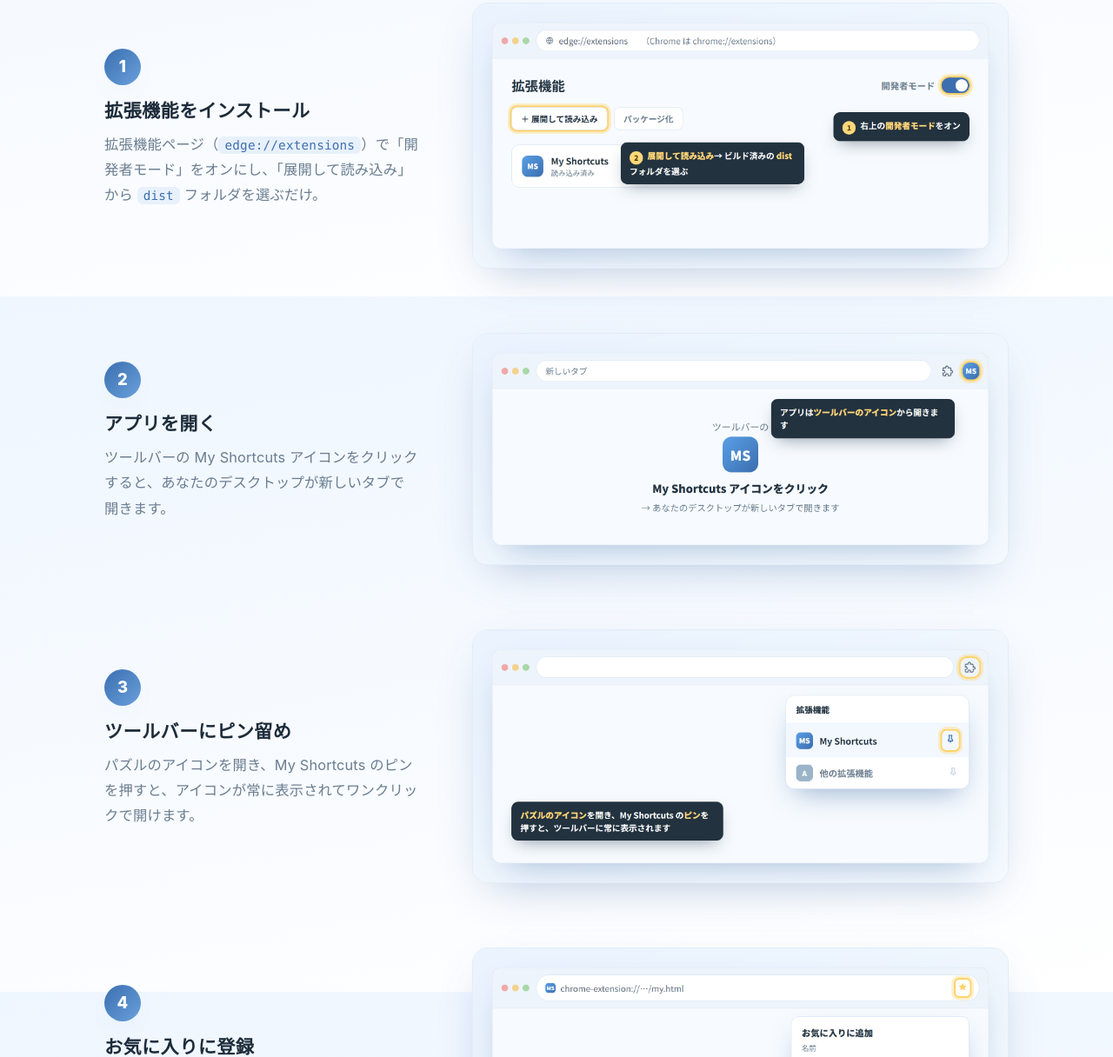
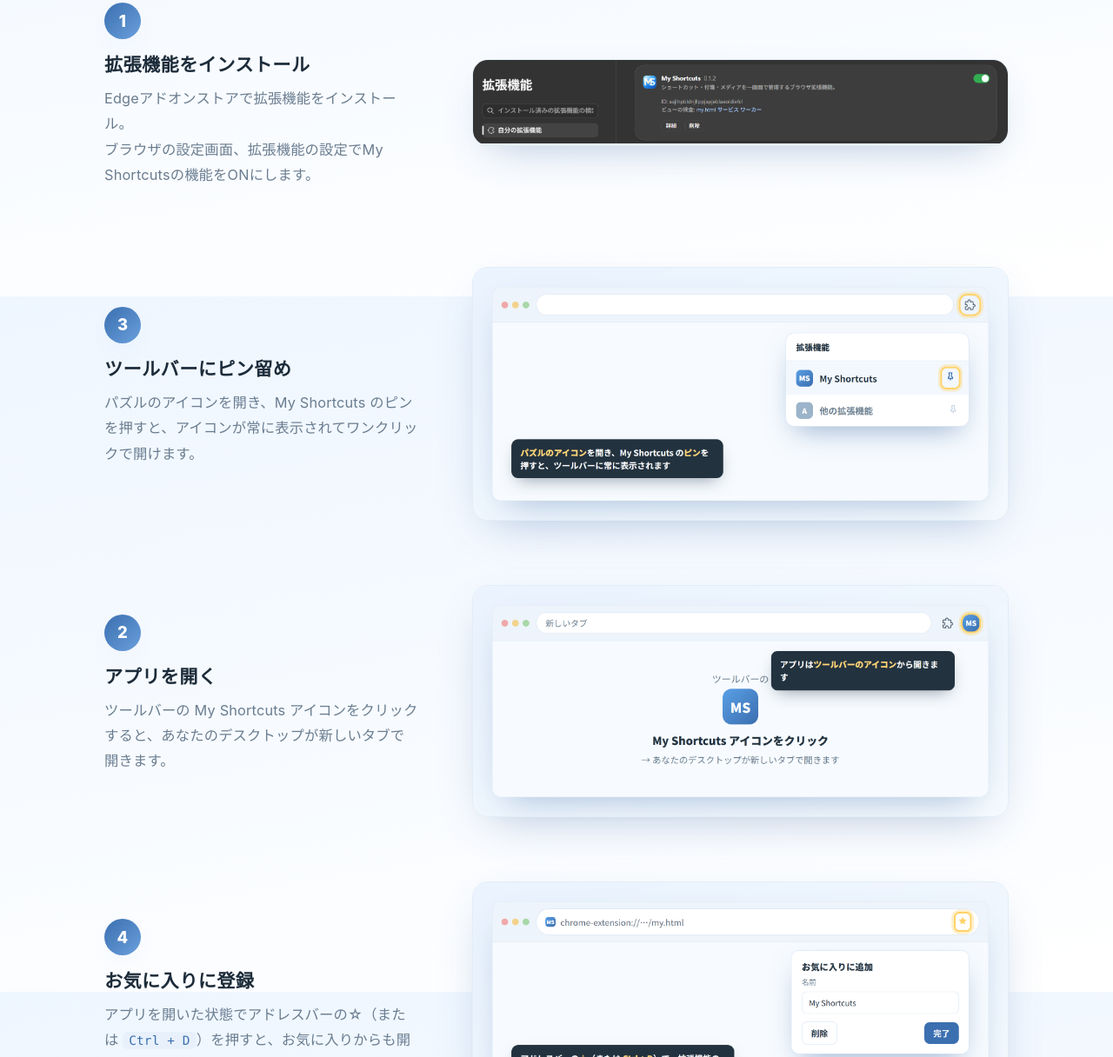
Before and after one commit to koyama0603/MyShortcusSite, a plain HTML site: page index.html in a window 1280 px wide. Shown: the part 10059-11275 px from the top of the page at 87% size. Drawn offline with Linux system fonts and the light colour scheme.

Commit message:
Update site

```diff
--- a/index.html
+++ b/index.html
@@ -340,7 +340,7 @@
       <h2>今日から、ブラウザがもっと自分らしく。</h2>
       <p>Microsoft Edge と Chrome に対応。無料で使えます。</p>
       <div class="get__actions">
-        <a class="btn btn--primary btn--lg" href="#">Coming soon!</a>
+        <a class="btn btn--primary btn--lg" href="https://microsoftedge.microsoft.com/addons/detail/aajlhpbldnjllppjapjeblaeoidiefcl">Edgeアドオンストア</a>
       </div>
       <p class="get__steps">アイコンを押すだけで、いつでもあなたのデスクトップが開きます。</p>
     </div>
@@ -359,9 +359,18 @@
         <div class="howto__text">
           <span class="howto__num">1</span>
           <h3>拡張機能をインストール</h3>
-          <p>拡張機能ページ（<code>edge://extensions</code>）で「開発者モード」をオンにし、「展開して読み込み」から <code>dist</code> フォルダを選ぶだけ。</p>
+          <p><a href="https://microsoftedge.microsoft.com/addons/detail/aajlhpbldnjllppjapjeblaeoidiefcl">Edgeアドオンストア</a>で拡張機能をインストール。<br>ブラウザの設定画面、拡張機能の設定でMy Shortcutsの機能をONにします。</p>
         </div>
-        <div class="howto__shot"><div class="frame"><img src="assets/guide-1.png" alt="拡張機能ページで開発者モードをオンにし、展開して読み込みから dist フォルダを選ぶ" /></div></div>
+        <div class="howto__shot"><div class="frame"><img src="assets/guide-1.1.png" alt="拡張機能をオンにする" /><div class="frame"></div></div>
+      </li>
+
+      <li class="howto__step reveal">
+        <div class="howto__text">
+          <span class="howto__num">3</span>
+          <h3>ツールバーにピン留め</h3>
+          <p>パズルのアイコンを開き、My Shortcuts のピンを押すと、アイコンが常に表示されてワンクリックで開けます。</p>
+        </div>
+        <div class="howto__shot"><div class="frame"><img src="assets/guide-3.png" alt="拡張機能メニューで My Shortcuts のピンを押してツールバーに固定する" /></div></div>
       </li>
 
       <li class="howto__step reveal">
@@ -371,15 +380,6 @@
           <p>ツールバーの My Shortcuts アイコンをクリックすると、あなたのデスクトップが新しいタブで開きます。</p>
         </div>
         <div class="howto__shot"><div class="frame"><img src="assets/guide-2.png" alt="ツールバーの My Shortcuts アイコンをクリックしてアプリを開く" /></div></div>
-      </li>
-
-      <li class="howto__step reveal">
-        <div class="howto__text">
-          <span class="howto__num">3</span>
-          <h3>ツールバーにピン留め</h3>
-          <p>パズルのアイコンを開き、My Shortcuts のピンを押すと、アイコンが常に表示されてワンクリックで開けます。</p>
-        </div>
-        <div class="howto__shot"><div class="frame"><img src="assets/guide-3.png" alt="拡張機能メニューで My Shortcuts のピンを押してツールバーに固定する" /></div></div>
       </li>
 
       <li class="howto__step reveal">
```
Also changed, not shown: assets/guide-1.1.png (added).
